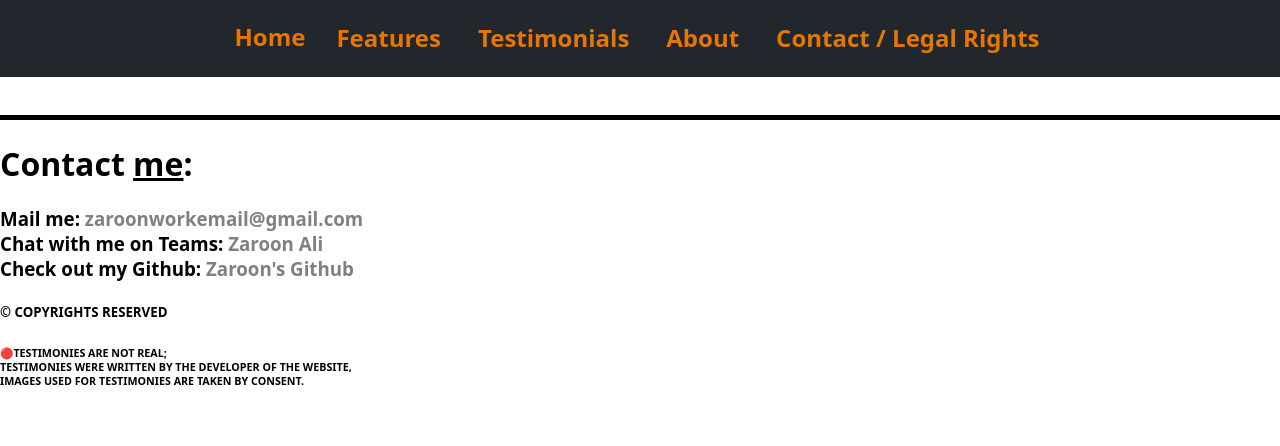
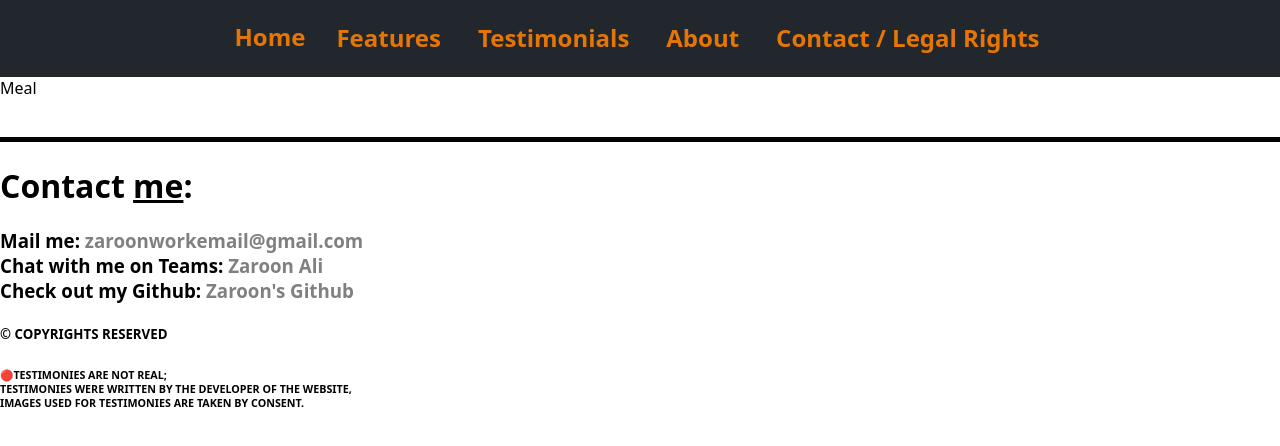
Before and after one commit to zarooncode/Meal-Helper, a React (Vite) app: page /meals in a window 1280 px wide. Shown: the top 446 px of the page. Built offline with nearby package versions, Linux system fonts and the light colour scheme.

Commit message:
--- Auto Git Commit ---

```diff
--- a/src/App.jsx
+++ b/src/App.jsx
@@ -3,6 +3,7 @@ import { BrowserRouter as MainRouter, Routes, Route } from "react-router-dom";
 import NavBar from "./components/nav";
 import FooterBar from "./components/footer";
 import HomePage from "./pages/home";
+import MealPage from "./pages/findMeal";
 import FoodInfoPage from "./pages/info";
 import Search from "./components/search";
 
@@ -17,6 +18,7 @@ function App() {
         <Route path="/" element={<HomePage />} />
         <Route path="/info" element={<FoodInfoPage />} />
         <Route path="/home" element={<HomePage />} />
+        <Route path="/meals" element={<MealPage />} />
         {/* <Route path="/search" element={<Search />} /> */}
       </Routes>
       <FooterBar />
--- /dev/null
+++ b/src/pages/findMeal.jsx
@@ -0,0 +1,7 @@
+export default function MealPage() {
+  return(
+    <div className="meal-page">
+      Meal
+    </div>
+  )
+}
--- a/src/pages/home.jsx
+++ b/src/pages/home.jsx
@@ -29,11 +29,7 @@ export default function HomePage() {
           <span style={{ color: "#4caf4fe2" }}>macros</span> for the day!
         </h4>
       </div>
-      <div className="refresh-page-button-container">
-        <RefreshButton />
-      </div>
       <div className="food-cards-container">
-        <Search />
         <div className="card-container" id="card-containers">
           <FoodCard />
         </div>
```
Also changed, not shown: .autogit/autogit.json (added), src/components/mealStart.jsx (added).
